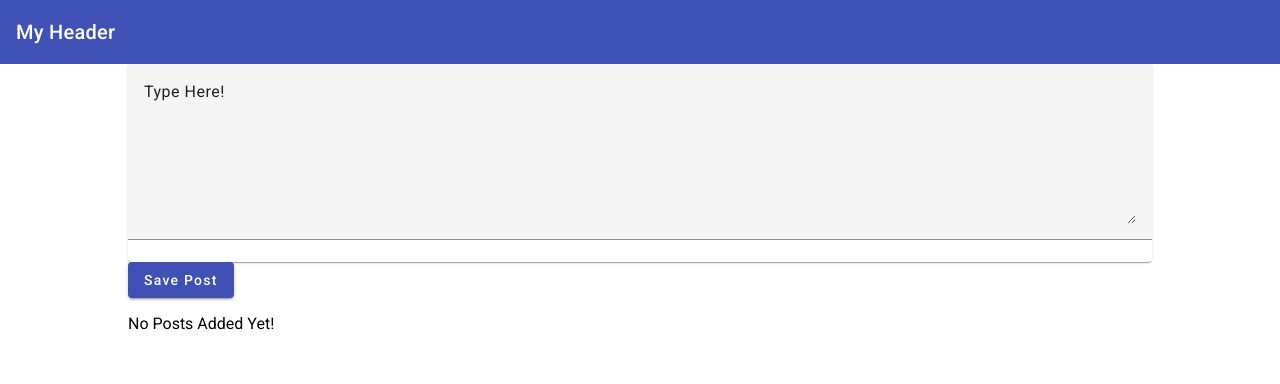
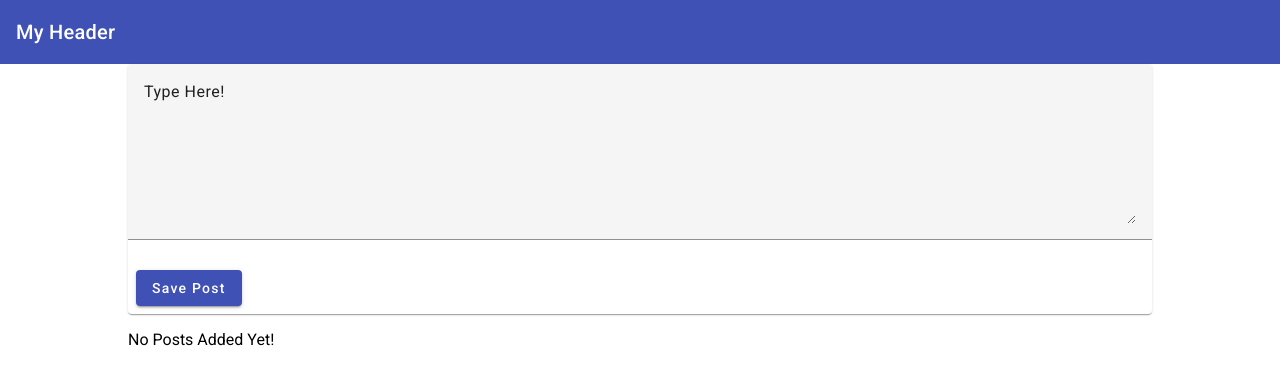
Before and after one commit to Angeredspy/MeanProj, an Angular app: page / in a window 1280 px wide. Shown: the top 384 px of the page. Built offline with nearby package versions, Linux system fonts and the light colour scheme.

Commit message:
uses mat-card-actions to format the button

```diff
--- a/src/app/posts/post-create/post-create.component.html
+++ b/src/app/posts/post-create/post-create.component.html
@@ -1,7 +1,11 @@
 <mat-card>
   <mat-form-field>
-      <textarea matInput rows="6" [(ngModel)]="enteredValue"></textarea>
+    <textarea matInput rows="6" [(ngModel)]="enteredValue"></textarea>
   </mat-form-field>
+  <mat-card-actions>
+    <button color="primary" mat-raised-button (click)="onAddPost()">
+      Save Post
+    </button>
+  </mat-card-actions>
 </mat-card>
-<button color=primary mat-raised-button (click)="onAddPost()">Save Post</button>
-<p>{{newPost}}</p>
+<p>{{ newPost }}</p>
```
